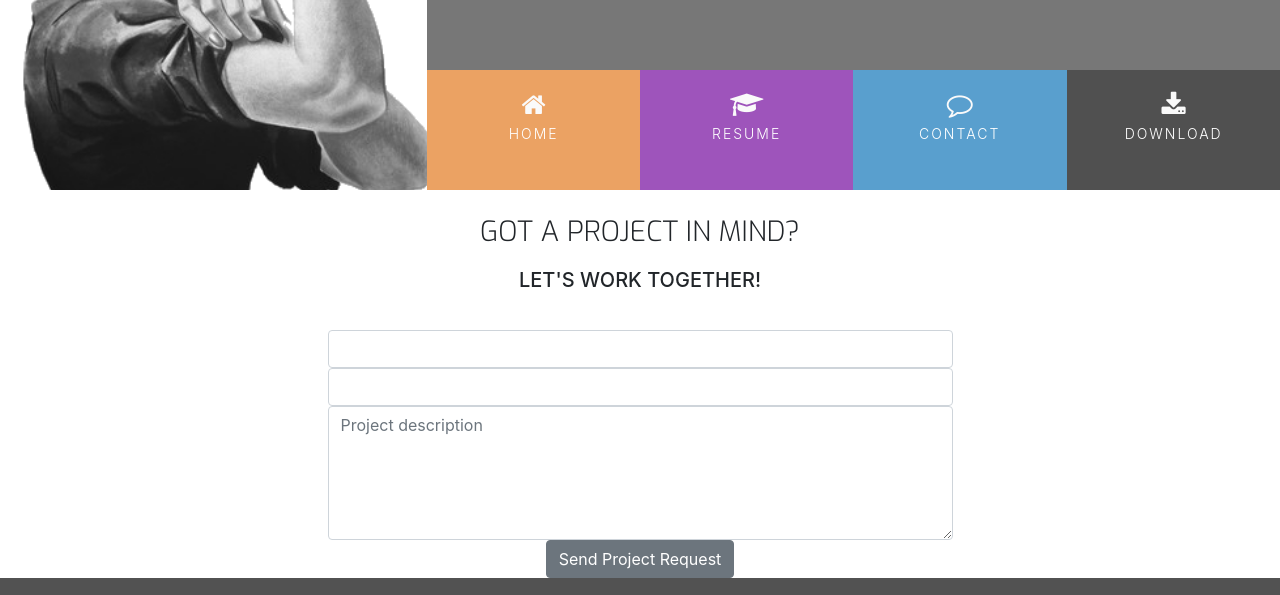
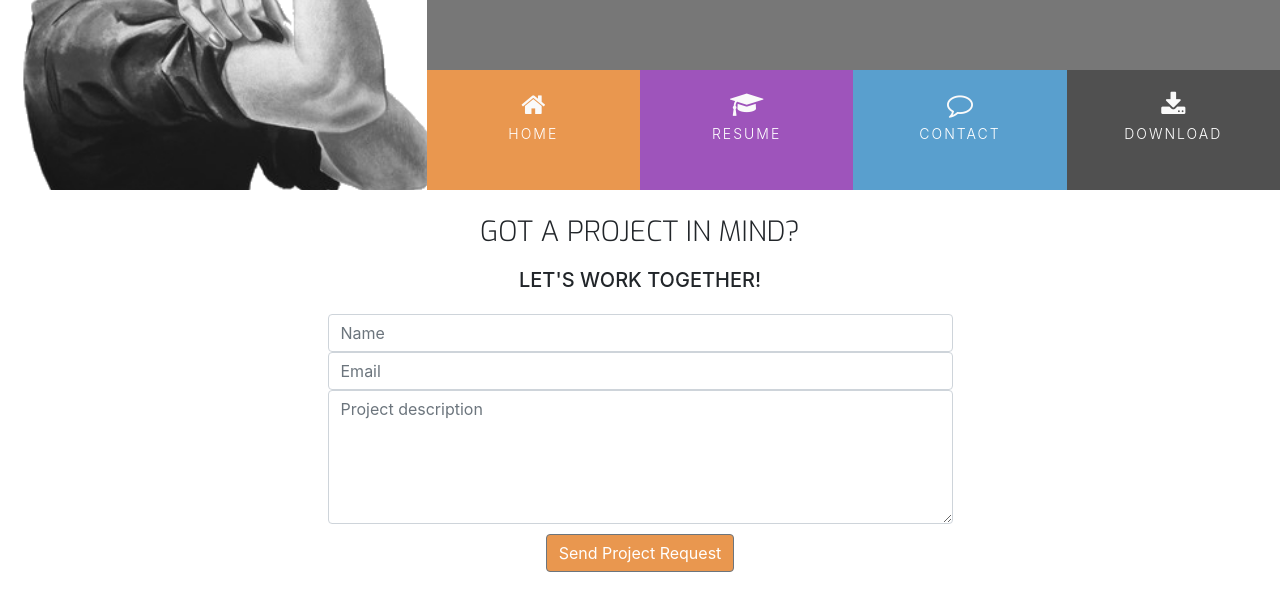
Before and after one commit to rita-stu/resume-rosie, a plain HTML site: page contact.html in a window 1280 px wide. Shown: the part 179-774 px from the top of the page. Drawn offline with nearby package versions, Linux system fonts and the light colour scheme.

Commit message:
doc: update all  pages (contact: form; resume: work history section; index: no issue;) and stylesheet (adjust timeline of resume.html)

```diff
--- a/assets/css/style.css
+++ b/assets/css/style.css
@@ -4,7 +4,7 @@
 .bg-color-three-reasons {background-color: #fff;}
 .bg-color-personal-info {background-color: #f4f4f4;}
 .bg-color-work-history {background-color: #9e54bb;}
-.ui-menu-color-home {background-color: #eba263;}
+.ui-menu-color-home {background-color: #e9974f;}
 .ui-menu-color-resume {background-color: #9e54bb;}
 .ui-menu-color-contact {background-color: #599fce;}
 .bg-color-contact {background-color: #fff;}
@@ -20,7 +20,7 @@ h1, h2, h3, h4 {margin: 0;}
 /* ------------------------------------- heading */
 header {margin: 0;}
 .heading {margin-left: 50px;}
-.logo {background: url("../img/rosie.png"); background-position: center; background-repeat: no-repeat; background-size: cover;min-height: 360px;transition: all .5s ease-in-out;-moz-transition: all .5s ease-in-out;-webkit-transition: all .5s ease-in-out;}
+.logo {background: url("../img/rosie.png"); background-position: center; background-repeat: no-repeat; background-size: cover; min-height: 360px;transition: all .5s ease-in-out;-moz-transition: all .5s ease-in-out;-webkit-transition: all .5s ease-in-out;}
 .name {color: #fff;font-size: 46px;font-weight: 300;font-family: "Exo", sans-serif;margin-top: 50px;}
 .title {color: #fff;font-size: 28px;font-weight: 400;font-family: "Roboto", sans-serif;margin: 20px 0 90px 0;}
 .list-inline-item:not(:last-child) {margin: 0;}
@@ -30,8 +30,8 @@ header {margin: 0;}
 .menuitem {height: 120px; text-align: center; padding: 0;}
 .menuitem a {color: #fff;width: 100%;height: 120px;text-decoration: none;}
 /* .menuitem a:hover {color: #710886;} */
-.menuitem a i {color: #fafafa;display: block;padding-top: 22px;font-size: 26px;}
-.menuitem span {display: block;width: 100%;padding-top: 5px;text-align: center;text-transform: uppercase;letter-spacing: 2px;font-weight: 300; font-size: 14px;}
+.menuitem a i {color: #fafafa; display: block; padding-top: 22px;font-size: 26px;}
+.menuitem span {display: block; width: 100%; padding-top: 5px; text-align: center; text-transform: uppercase;letter-spacing: 2px;font-weight: 300; font-size: 14px;}
 /* -------------------------------------- hover.css */
 .hvr-sweep-to-bottom:before {background: rgba(0, 0, 0, 0.2);height: 120px;}
 /* ------------------------------------- three reasons */
@@ -51,22 +51,23 @@ header {margin: 0;}
 /* ------------------------------------- work history */
 .history-heading {color: #fafafa; padding-left: 1em; margin-bottom: 20px;}
 .timeline-item {position: relative; color: #fafafa; border-left: 1px solid;}
-.timeline-item p {padding-left: 1.8em; margin: 0;}
+.timeline-item p {padding-left: 1.9em; margin: 0;}
 .timeline-item h4 {font-size: 1.3em; padding: 2em 0 0 1.5em;}
 .timeline-item:before {content: attr(data-dates); position: absolute; left: 2.5em; top: 2em; display: block; font-family: "Exo", sans serif; font-weight: 500; font-size: 0.8em; padding: 0; margin: 0;}
 .timeline-item:after {width: 12px; height: 12px; display: block; position: absolute; top: 1.8em; left: -6px; border-radius: 12px; content: ''; background-color: #fafafa;}
 .history-items {margin-bottom: 30px;}
 /* -------------------------------------contact */
 .contact-heading {font-weight: 300; font-family: "Exo", sans serif; margin: 25px 0 20px 0;}
-.center-form {padding-top: 10px; margin: 0 auto; max-width: 70%;}
-.button[type="submit"] {margin: 15px 0 20px 0; color: #fafafa; background-color: e84610;}
+.center-form {padding-top: 14px; margin: auto; max-width: 70%;}
+.button[type="submit"] {color: #fafafa; margin: 15px 0 20px 0;}
+.btn {background-color: #e9974f; margin: 10px 0 30px 0;}
 /* ------------------------------------- media queries */
-.center-form {padding-top: 30px; min-height: 240px; margin: 0 auto; max-width: 50%;}
+.center-form {min-height: 240px; margin: 0 auto; max-width: 50%;}
 /* ------------------------------------- footer */
 footer {background-color: #525252; color: #fafafa; min-height: 120px; margin: 0;}
 .cv-pdf i {color: #fafafa; text-align: center; font-size: 20px; padding-left: 5px; transition: all 0.35s ease-in-out; -moz-transition: all 0.35s ease-in-out; -webkit-transition: all 0.35s ease-in-out; -o-transition: all 0.35s ease-in-out;}
 .cv-pdf i:hover {color: #e84610;}
 .social-links {padding-bottom: 15px;}
 .social-links li a i {width: 32px; height: 32px; padding: 12px 0; border-radius: 50%; font-size: 13px; line-height: 7px; text-align: center; color: #fafafa; background-color: #8f8f8f; transition: all 0.35s ease-in-out; -moz-transition: all 0.35s ease-in-out; -webkit-transition: all 0.35s ease-in-out; -o-transition: all 0.35s ease-in-out;}
-.social-links li a i:hover {background-color: #e84610;}
+.social-links li a i:hover {background-color: #e9974f;}
 #footer-details {padding: 20px;}
--- a/contact.html
+++ b/contact.html
@@ -5,7 +5,6 @@
     <meta name="viewport" content="width=device-width, initial-scale=1.0">
     <link rel="stylesheet" href="https://maxcdn.bootstrapcdn.com/bootstrap/4.2.1/css/bootstrap.min.css" type="text/css"/>
     <link rel="stylesheet" href="https://stackpath.bootstrapcdn.com/font-awesome/4.7.0/css/font-awesome.min.css" type="text/css">
-    <link rel="stylesheet" href="https://cdnjs.cloudflare.com/ajax/libs/hover.css/2.3.1/css/hover-min.css" type="text/css">
     <link rel="stylesheet" href="assets/css/style.css" type="text/css">
     <title>Rosie Odenkirk | Contact Details</title>
 </head>
@@ -39,8 +38,8 @@
 <h5 class="uppercase text-center">Let's work together!</h5>
 <div class="center-form">
 <form>
-    <input type="text" name="name" id="fullname" class="form-control" placeholder)="Name" required />
-    <input type="email" name="email" id="emailaddress" class="form-control" placeholder)="Email" required />
+    <input type="text" name="name" id="fullname" class="form-control" placeholder="Name" required />
+    <input type="email" name="email" id="email" class="form-control" placeholder="Email" required />
     <textarea rows="5" name="projectsummary" id="projectsummary" class="form-control" placeholder="Project description" required></textarea>
     <div class="form-row text-center">
     <div class="col">
@@ -48,6 +47,7 @@
 </div>
 </div>
 </form>
+</div>
 </div>
 </div>
 </section>
```
Also changed, not shown: index.html (+0 -1 lines), resume.html (+0 -1 lines).
